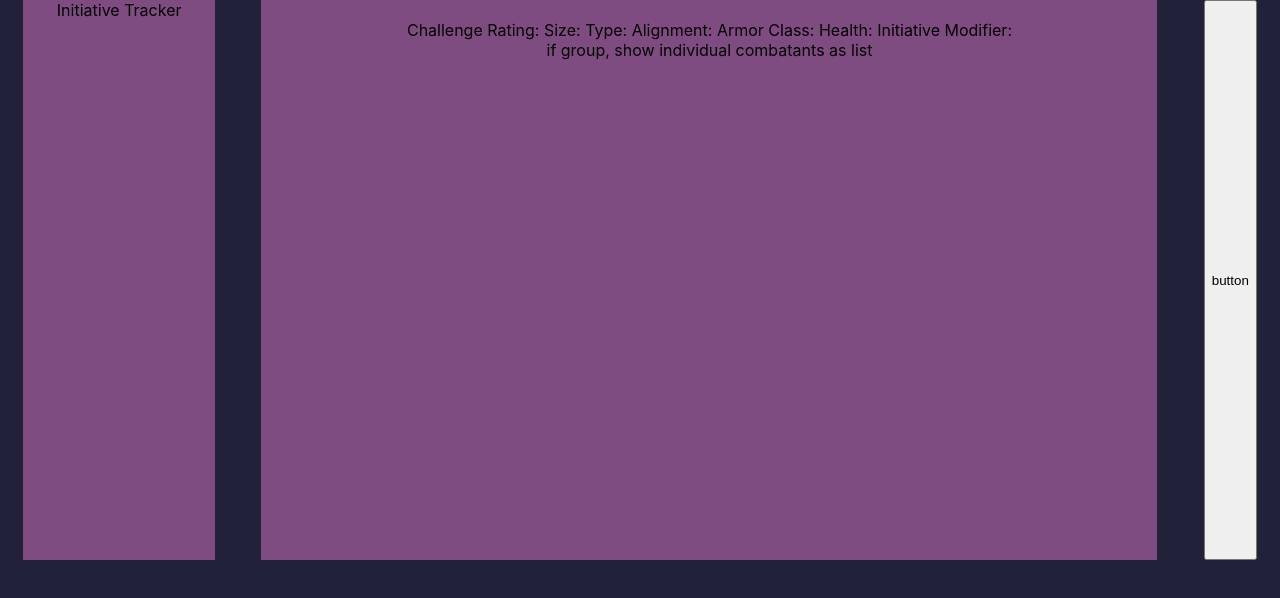
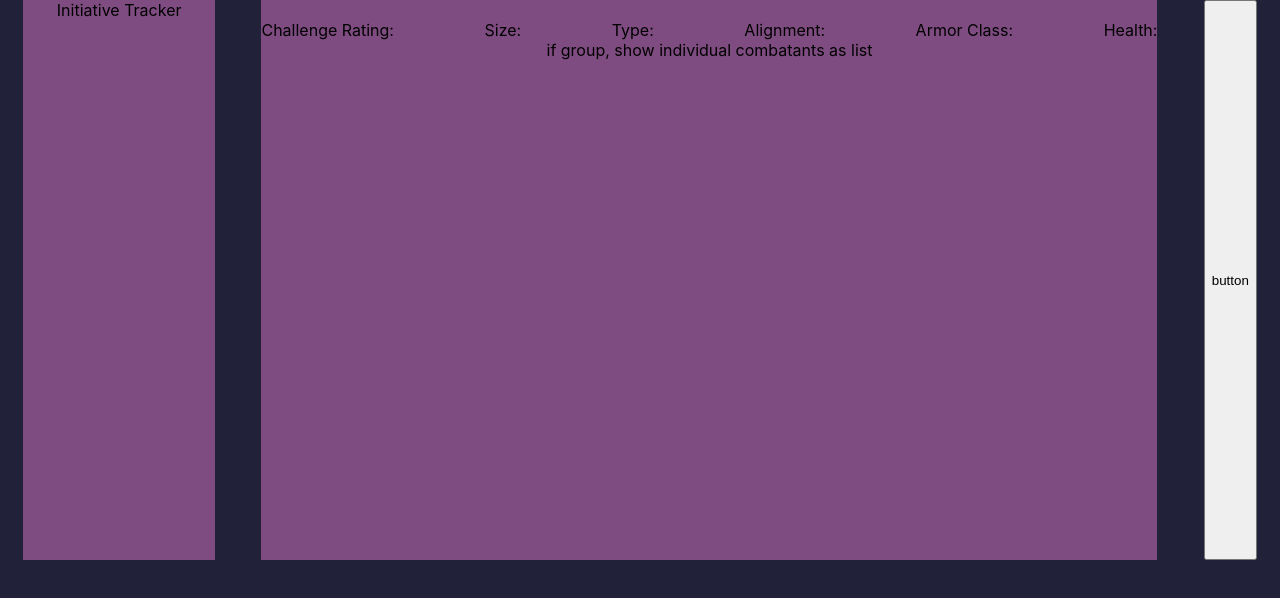
Before and after one commit to jsalinlee/fight-good, a React (Create React App) app: page /combatpage in a window 1280 px wide. Shown: the top 598 px of the page. Built offline with nearby package versions, Linux system fonts and the light colour scheme.

Commit message:
initiative tracker loop non-funcitonal at the moment

```diff
--- a/src/components/monster-stat-block/monster-stat-block.component.jsx
+++ b/src/components/monster-stat-block/monster-stat-block.component.jsx
@@ -1,16 +1,17 @@
+import './monster-stat-block.styles.scss';
+
 const MonsterStatBlock = ({ item }) => {
-    const { name, cr, size, type, alignment, ac, hp, init } = { item };
+    const { name, cr, size, type, alignment, ac, hp } = { item };
     return (
         <div>
             <h2>{name}</h2>
-            <div>
+            <div className='stat-block-wrapper'>
                 <span>Challenge Rating: {cr}</span>
                 <span>Size: {size}</span>
                 <span>Type: {type}</span>
                 <span>Alignment: {alignment}</span>
                 <span>Armor Class: {ac}</span>
-                <span> Health: {hp}</span>
-                <span> Initiative Modifier: {init}</span>
+                <span>Health: {hp}</span>
             </div>
         </div>
     );
--- /dev/null
+++ b/src/components/monster-stat-block/monster-stat-block.styles.scss
@@ -0,0 +1,4 @@
+.stat-block-wrapper{
+    display:flex;
+    justify-content: space-between;
+}
```
